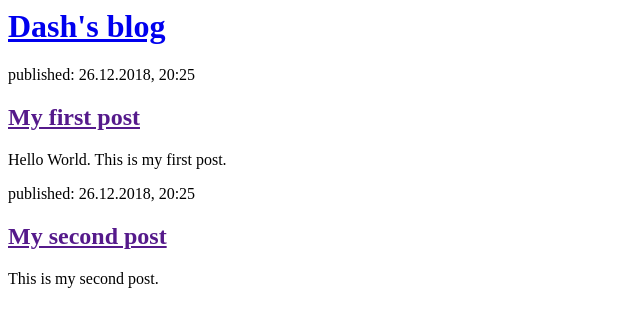
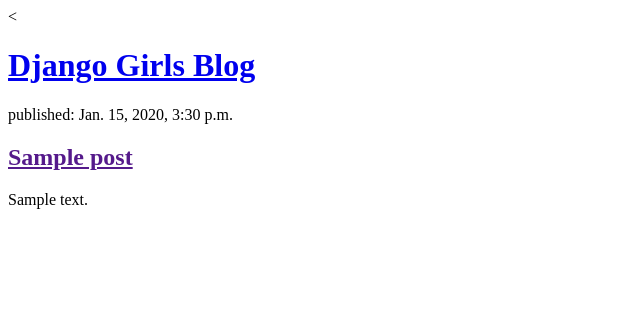
Before and after one commit to dashftw/my-first-blog, a Django app: template blog/templates/blog/post_list.html in a window 1280 px wide. Shown: the top 327 px of the page, without its empty margins (0-640 px from the left). Run offline with Django 3.2, Linux system fonts and the light colour scheme; the template is opened without the code that fills it: values that come from a table or form of the project are taken from there, others are empty; tables that the repository leaves empty hold one stand-in row (values such as "Sample post").

Commit message:
Modified templates to display posts from database.

```diff
--- a/blog/templates/blog/post_list.html
+++ b/blog/templates/blog/post_list.html
@@ -3,20 +3,16 @@
         <title>Dash's blog</title>
     </head>
     <body>
-        <div>
-            <h1><a href="/">Dash's blog</a></h1>
-        </div>
+        <<div>
+    <h1><a href="/">Django Girls Blog</a></h1>
+</div>
 
-        <div>
-            <p>published: 26.12.2018, 20:25</p>
-            <h2><a href="">My first post</a></h2>
-            <p>Hello World. This is my first post.</p>
-        </div>
-
-        <div>
-            <p>published: 26.12.2018, 20:25</p>
-            <h2><a href="">My second post</a></h2>
-            <p>This is my second post.</p>
-        </div>
+{% for post in posts %}
+    <div>
+        <p>published: {{ post.published_date }}</p>
+        <h2><a href="">{{ post.title }}</a></h2>
+        <p>{{ post.text|linebreaksbr }}</p>
+    </div>
+{% endfor %}
     </body>
 </html>
```
Also changed, not shown: blog/views.py (+5 -3 lines).
